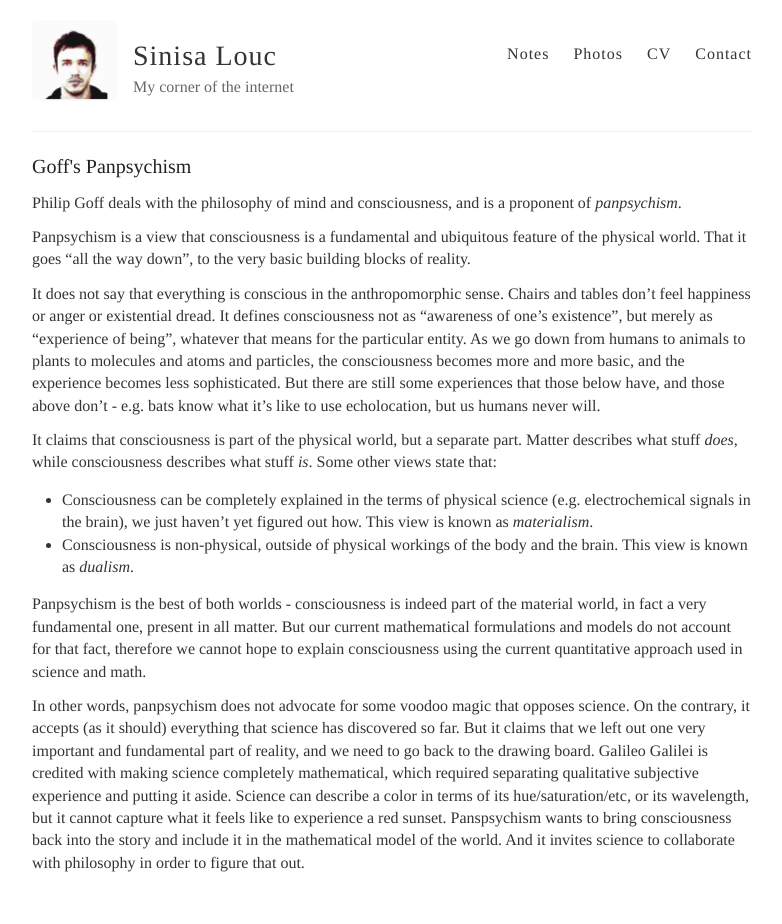
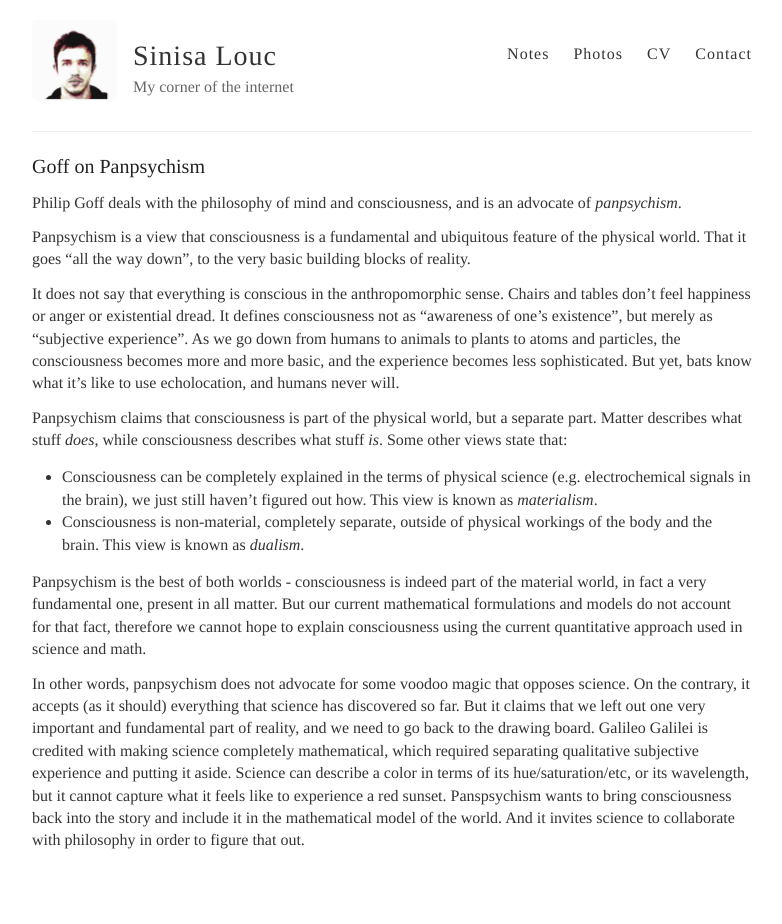
Before and after one commit to slouc/slouc.github.io, a Jekyll site: the page built from _posts/2024-04-10-Goff.md, in a window 1280 px wide. Shown: the whole page, without its empty margins (248-1030 px from the left). Built offline with Jekyll 4.4.1, drawn with Linux system fonts in a browser that asks for light colours; after the commit the page ends 902 px from its top, so only the background shows below that.

Commit message:
Update 2024-04-10-Goff.md

```diff
--- a/_posts/2024-04-10-Goff.md
+++ b/_posts/2024-04-10-Goff.md
@@ -1,26 +1,25 @@
 ---
 layout: post
-title: Goff's Panpsychism
+title: Goff on Panpsychism
 ---
 
-Philip Goff deals with the philosophy of mind and consciousness, and is a proponent of *panpsychism*.
+Philip Goff deals with the philosophy of mind and consciousness, and is an advocate of *panpsychism*.
 
 Panpsychism is a view that consciousness is a fundamental and ubiquitous feature of the physical world. That it goes "all the way down", to the very basic building blocks of reality.
 
 It does not say that everything is conscious in the anthropomorphic sense. Chairs and tables don't feel happiness
 or anger or existential dread. It defines consciousness not as "awareness of one's existence", but merely as
-"experience of being", whatever that means for the particular entity.
-As we go down from humans to animals to plants to molecules and atoms and particles,
-the consciousness becomes more and more basic, and the experience becomes less sophisticated. But there are still
-some experiences that those below have, and those above don't - e.g. bats know what it's like to use
-echolocation, but us humans never will.
+"subjective experience".
+As we go down from humans to animals to plants to atoms and particles,
+the consciousness becomes more and more basic, and the experience becomes less sophisticated. But yet, bats know what it's like to use
+echolocation, and humans never will.
 
-It claims that consciousness is part of the physical world, but a separate part. Matter describes
+Panpsychism claims that consciousness is part of the physical world, but a separate part. Matter describes
 what stuff *does*, while consciousness describes what stuff *is*. Some other views state that:
 - Consciousness can be completely explained in the terms of physical science (e.g. electrochemical signals
-  in the brain), we just haven't yet figured out how. This view is known
+  in the brain), we just still haven't figured out how. This view is known
   as *materialism*.
-- Consciousness is non-physical, outside of physical workings of the body and the brain. This view is known
+- Consciousness is non-material, completely separate, outside of physical workings of the body and the brain. This view is known
   as *dualism*.
 
 Panpsychism is the best of both worlds - consciousness is indeed part of the material world, in fact a very
```
